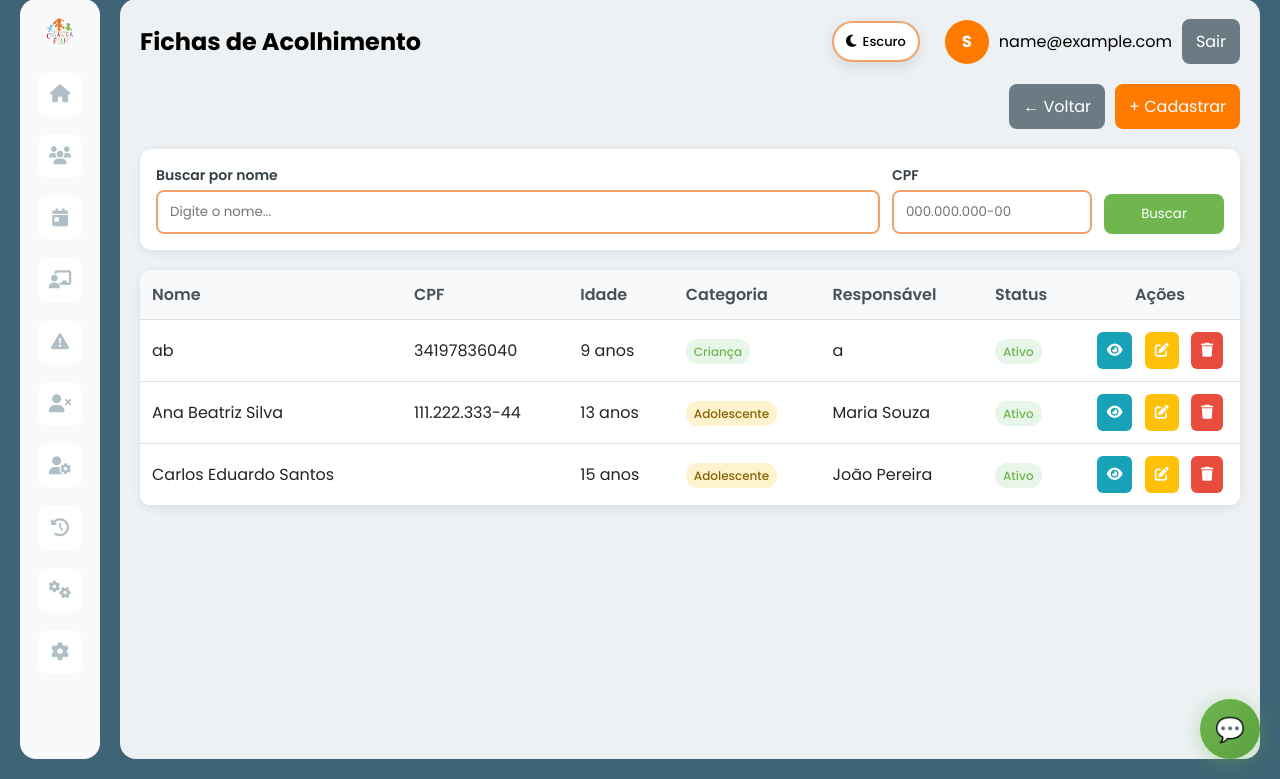
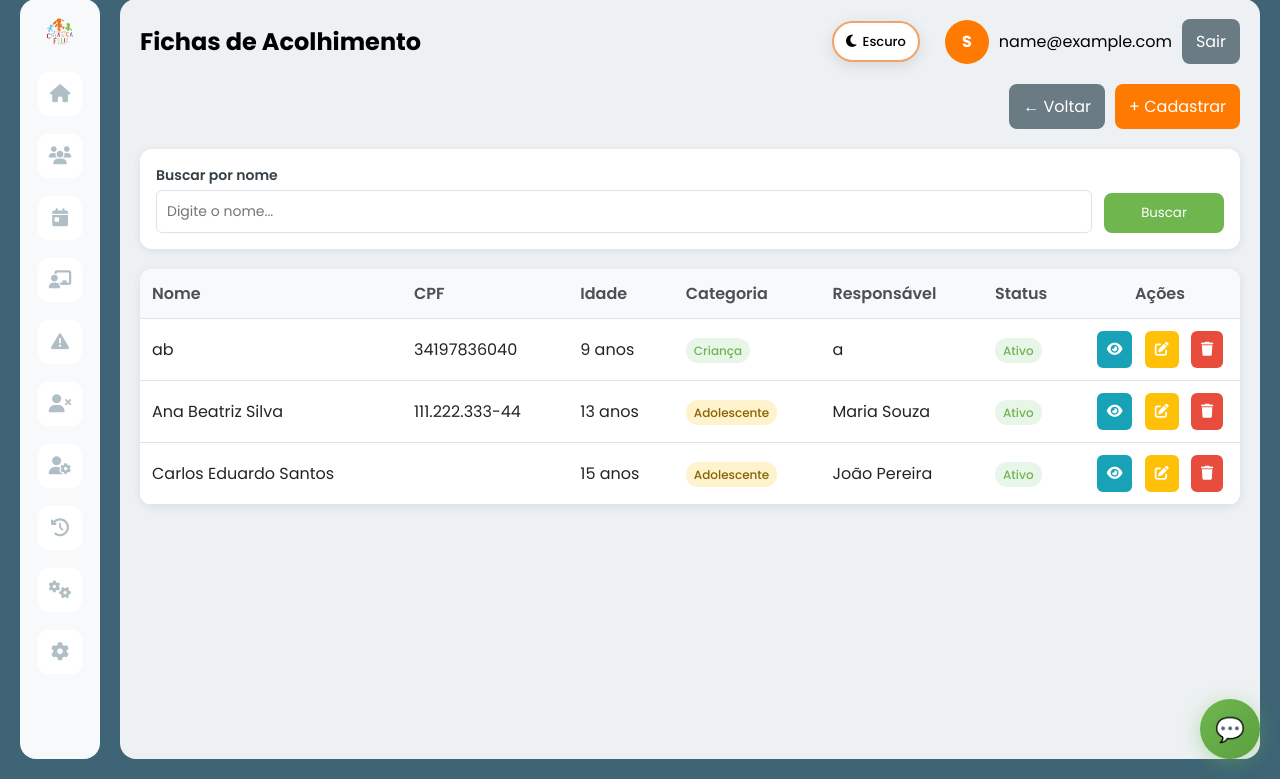
Before and after one commit to Dark70941/CriancaFeliz, a PHP site: page /CriancaFeliz/acolhimento_list.php in a window 1280 px wide. Shown: the part 21-800 px from the top of the page. Run offline with PHP 8.4, Linux system fonts and the light colour scheme; the visitor is signed in with stand-in values (Sample User, id 1); data comes from the database, SQL or seed files in the repository.

Commit message:
busca acolhimento_list feita

```diff
--- a/app/Helpers/LogHelper.php
+++ b/app/Helpers/LogHelper.php
@@ -24,7 +24,17 @@ class LogHelper {
                 $pdo->exec("SET @usuario_id = NULL");
             }
 
-            $pdo->exec("SET @ip_usuario = '" . $pdo->quote($ipUsuario) . "'");
+            // Usar INET6_ATON para converter o endereço IP para binário
+            if (filter_var($ipUsuario, FILTER_VALIDATE_IP, FILTER_FLAG_IPV6)) {
+                // Para IPv6, usar UNHEX para converter o endereço
+                $pdo->exec("SET @ip_usuario = UNHEX('" . bin2hex(inet_pton($ipUsuario)) . "')");
+            } else if (filter_var($ipUsuario, FILTER_VALIDATE_IP, FILTER_FLAG_IPV4)) {
+                // Para IPv4, usar INET_ATON
+                $pdo->exec("SET @ip_usuario = INET_ATON('" . $ipUsuario . "')");
+            } else {
+                // Se não for um IP válido, definir como NULL
+                $pdo->exec("SET @ip_usuario = NULL");
+            }
 
         } catch (Exception $e) {
             // Log silencioso - não interrompe a execução
--- a/app/Models/AcolhimentoDB.php
+++ b/app/Models/AcolhimentoDB.php
@@ -368,18 +368,10 @@ class AcolhimentoDB extends BaseModelDB {
         $conditions = [];
         $params = [];
 
-        // Busca por nome ou CPF
+        // Busca apenas por nome
         if (!empty($query)) {
-            $conditions[] = "(a.nome LIKE ? OR a.cpf LIKE ?)";
+            $conditions[] = "a.nome LIKE ?";
             $params[] = "%$query%";
-            $params[] = "%$query%";
-        }
-
-        // Aplicar filtros adicionais
-        if (!empty($filters['cpf'])) {
-            $cpf = preg_replace('/\D+/', '', $filters['cpf']);
-            $conditions[] = "a.cpf LIKE ?";
-            $params[] = "%$cpf%";
         }
 
         // Se não há condições, retornar vazio
--- a/app/Models/SocioeconomicoDB.php
+++ b/app/Models/SocioeconomicoDB.php
@@ -938,12 +938,10 @@ class SocioeconomicoDB extends BaseModelDB {
             FROM Atendido a
             INNER JOIN Ficha_Socioeconomico f ON a.idatendido = f.id_atendido
             WHERE
-                a.nome LIKE ? OR
-                a.cpf LIKE ? OR
-                a.rg LIKE ?
+                a.nome LIKE ?
             ORDER BY a.data_cadastro DESC
             LIMIT 100
-        ", ["%$query%", "%$query%", "%$query%"]);
+        ", ["%$query%"]);
 
         $results = $stmt->fetchAll();
 
--- a/app/Views/acolhimento/index.php
+++ b/app/Views/acolhimento/index.php
@@ -98,22 +98,17 @@ $isAdmin = (isset($currentUser) && isset($currentUser['role']) && $currentUser['
    }
 
    if (inputNome) inputNome.addEventListener('input', triggerSearch);
-   if (inputCpf) inputCpf.addEventListener('input', triggerSearch);
  });
 </script>
 
 <!-- Filtros de busca -->
 <div class="search-filters" style="background:#fff; border-radius:12px; padding:16px; margin-bottom:20px; box-shadow: 0 2px 10px rgba(0,0,0,.08);">
-    <form method="GET" style="display:grid; grid-template-columns: 1fr 200px 120px; gap:12px; align-items:end;">
+    <form method="GET" style="display:grid; grid-template-columns: 1fr 120px; gap:12px; align-items:end;">
         <div>
             <label style="font-size:14px; color:#354047; font-weight:600; display:block; margin-bottom:4px;">Buscar por nome</label>
             <input type="text" name="q" placeholder="Digite o nome..." value="<?php echo htmlspecialchars($_GET['q'] ?? ''); ?>"
-                   style="padding:10px 12px; border:2px solid #f0a36b; border-radius:8px; font-family:Poppins; background:#fff; width:100%; box-sizing:border-box;">
-        </div>
-        <div>
-            <label style="font-size:14px; color:#354047; font-weight:600; display:block; margin-bottom:4px;">CPF</label>
-            <input type="text" name="cpf" placeholder="000.000.000-00" value="<?php echo htmlspecialchars($_GET['cpf'] ?? ''); ?>"
-                   style="padding:10px 12px; border:2px solid #f0a36b; border-radius:8px; font-family:Poppins; background:#fff; width:100%; box-sizing:border-box;">
+                   style="width:100%; padding:10px; border:1px solid #dee2e6; border-radius:6px; font-size:14px;"
+                   onkeyup="document.getElementById('fichas-body').innerHTML = '';">
         </div>
         <div>
             <button type="submit" class="btn" style="background:#6fb64f; color:#fff; border:none; padding:10px 14px; border-radius:8px; cursor:pointer; width:100%;">Buscar</button>
```
Also changed, not shown: app/Controllers/SocioeconomicoController.php (+23 -1 lines), app/Services/SocioeconomicoService.php (+12 -0 lines), app/Views/socioeconomico/index.php (+1 -6 lines).
